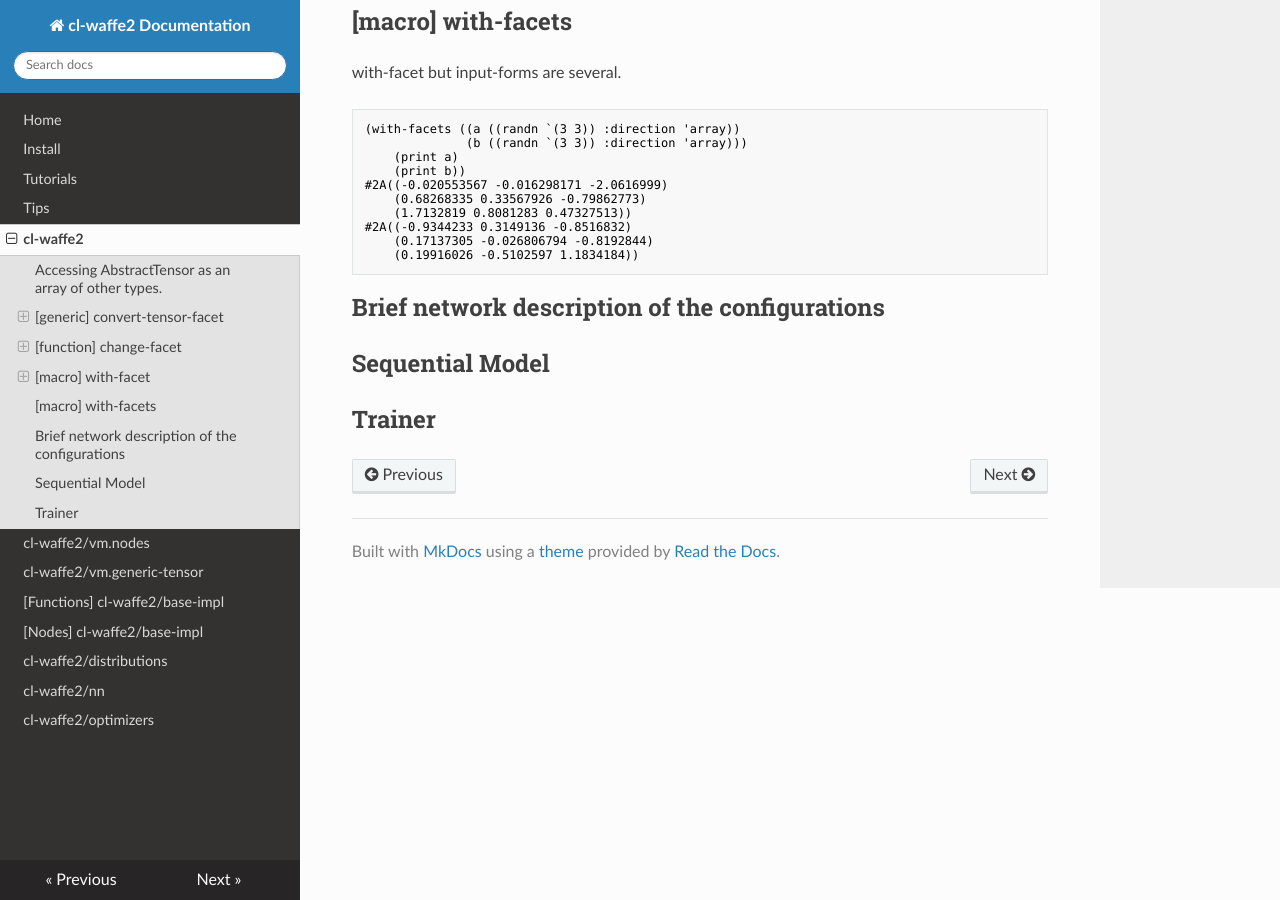
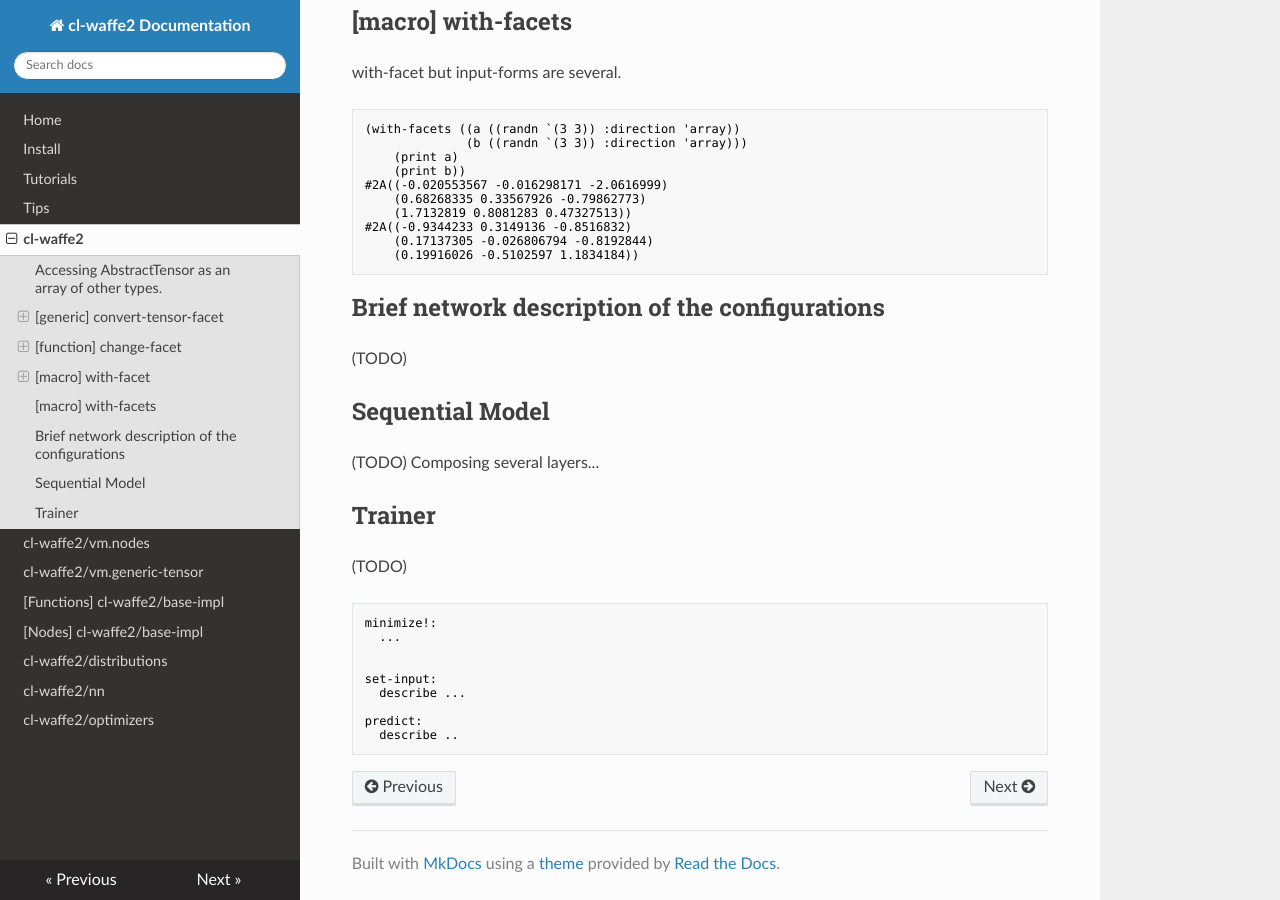
Before and after one commit to hikettei/cl-waffe2, an MkDocs documentation site: the page built from docs/cl-waffe2-docs/docs/utils.md, in a window 1280 px wide and 900 px high, scrolled down 2881 px. Built offline with MkDocs 1.6.1, drawn with Linux system fonts in a browser that asks for light colours; nearby versions of some CDN libraries.

Commit message:
update docs

````diff
--- a/docs/cl-waffe2-docs/docs/utils.md
+++ b/docs/cl-waffe2-docs/docs/utils.md
@@ -144,7 +144,20 @@ with-facet but input-forms are several.
 ```
 
 ## Brief network description of the configurations
+(TODO)
+## Sequential Model
+(TODO) Composing several layers...
+## Trainer
+(TODO)
 
-## Sequential Model
+```lisp
+minimize!:
+  ...
 
-## Trainer
+
+set-input:
+  describe ...
+
+predict:
+  describe ..
+```
````
Also changed, not shown: 1 other file.
